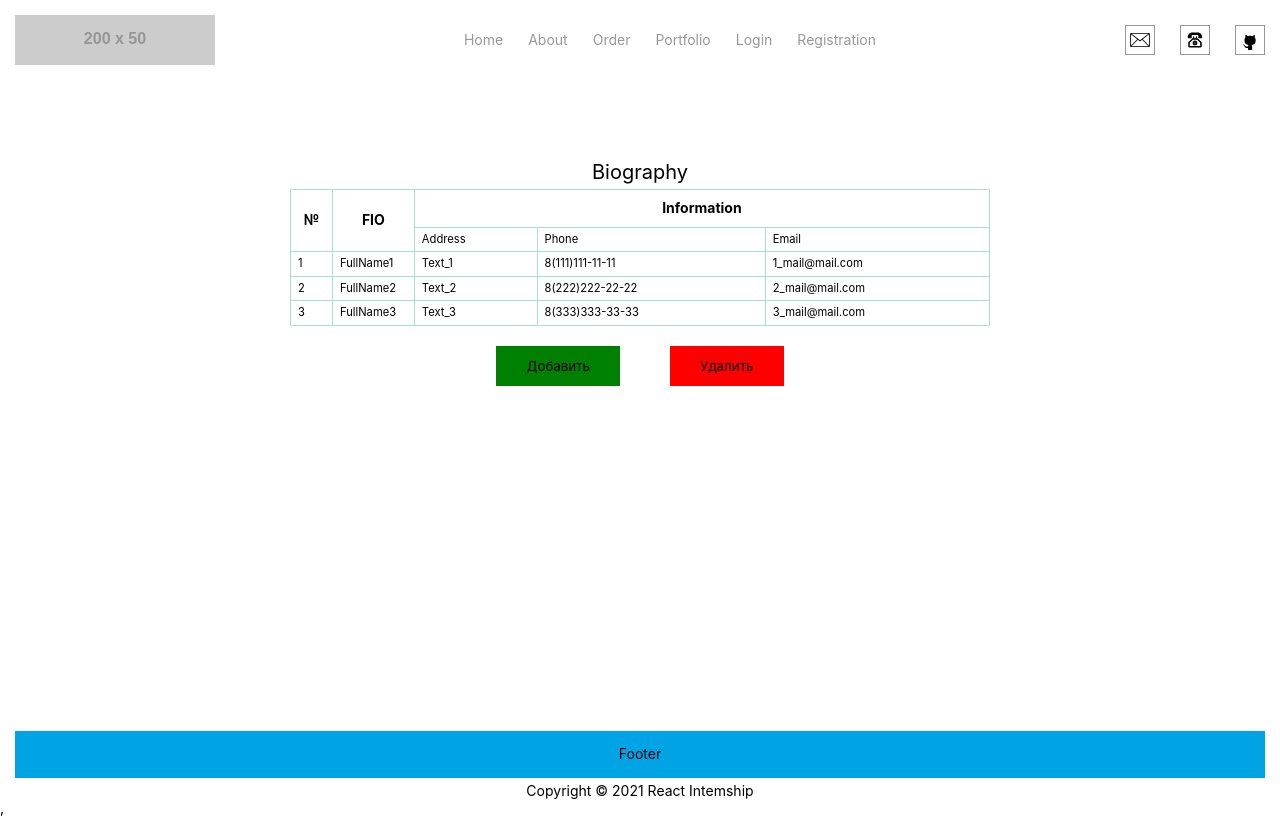
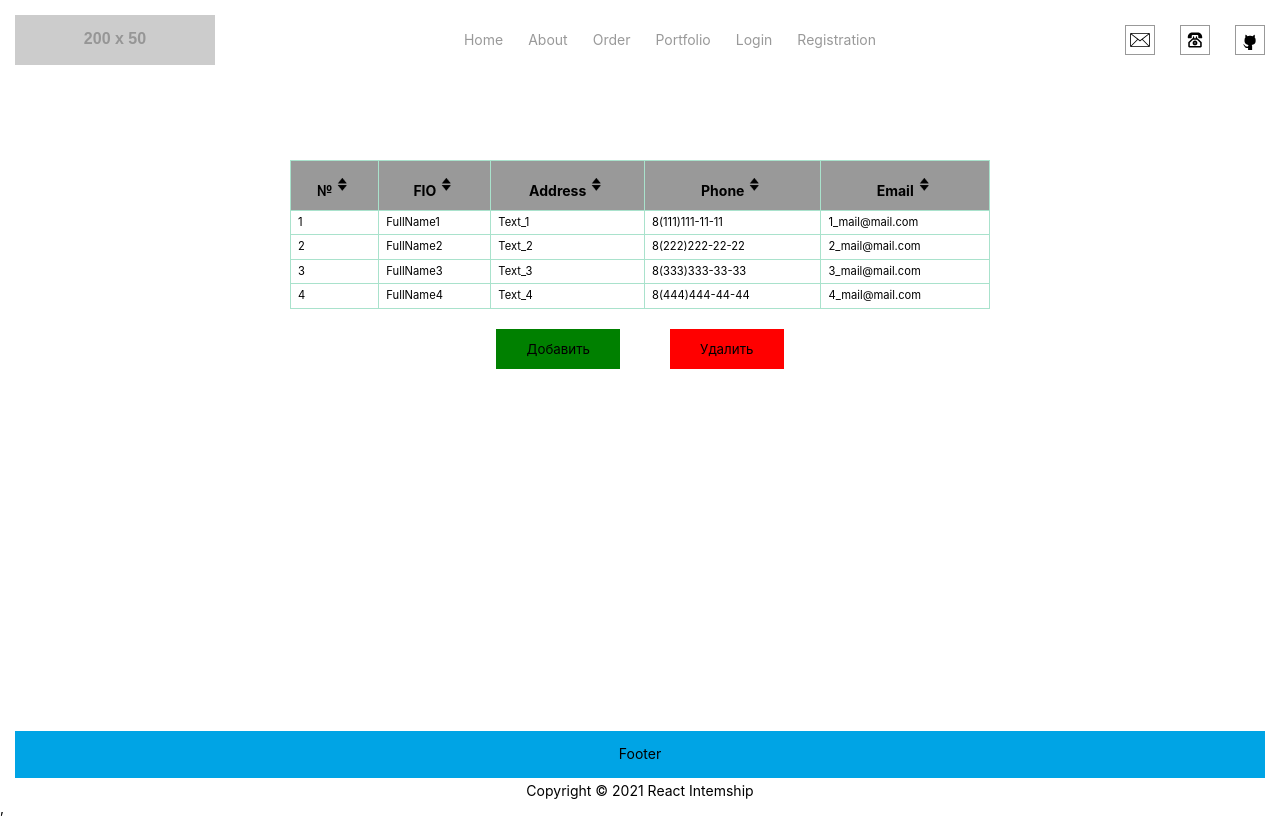
Before and after one commit to Lapitskyi/landing, a React (Create React App) app: page / in a window 1280 px wide. Built offline with nearby package versions, Linux system fonts and the light colour scheme.

Commit message:
refactoring table

```diff
--- a/src/components/Home/ Biography/Biography.jsx
+++ b/src/components/Home/ Biography/Biography.jsx
@@ -1,6 +1,9 @@
 import React, {useState} from "react"
 
 import s from "./Biography.module.scss"
+import TableItem from "./TabelItem/TableItem";
+import TableItemInput from "./TableItemInput/TableItem.Input";
+import TableHeader from "./TableHeader/TableHeader";
 
 
 let biographyArray = [
@@ -31,6 +34,15 @@ let biographyArray = [
                 {id: 3, text: "3_mail@mail.com"}
             ]
         },
+        {
+            id: 4,
+            name: "FullName4",
+            info: [
+                {id: 1, text: "Text_4"},
+                {id: 2, text: "8(444)444-44-44"},
+                {id: 3, text: "4_mail@mail.com"}
+            ]
+        },
 
     ]
 ;
@@ -39,32 +51,31 @@ let biographyArray = [
 let Biography = (props) => {
 
     const [biography, setBiography] = useState(biographyArray);
-    const [addNewText, setAddNewText] = useState('');
+    const [addText, setAddText] = useState('');
     const [editMode, setEdinMode] = useState(false);
 
 
-    const activateEditMode = () => {
+    const activateEditMode = (id) => {
         setEdinMode(true);
+        updateText(id)
     }
 
-    const deactivateEditMode = () => {
+    const deactivateEditMode = (id) => {
         setEdinMode(false);
     }
 
 
-    const onNewText = (e, id) => {
-        setBiography([
-            ...biography.map((item) => {
-                if (item.id === id) {
-                    return {
-                        ...item, name: addNewText
-                    }
-                }
-                return item
-            })
-        ]);
-        // setAddNewText("");
-
+    const updateText = (id, addNewText) => {
+        // setBiography([
+        //     ...biography.map((item) => {
+        //         if (item.id === id) {
+        //             return {
+        //                 ...item, name:addNewText
+        //             }
+        //         }
+        //         return item
+        //     })
+        // ]);
     }
 
     const addTable = () => {
@@ -80,12 +91,9 @@ let Biography = (props) => {
         setBiography([
             ...biography, newBiography
         ])
-
-        console.log("Старый обьект", biography)
     }
 
     const removeTable = () => {
-
         let b = [...biography];
         b.pop();
         setBiography(b)
@@ -94,89 +102,46 @@ let Biography = (props) => {
 
     }
     const onSort = () => {
-        let s = [...biography]
-        s.sort((a, b) => a.id > b.id ? -1 : 1)
-        setBiography(s)
-
-        console.log("Старый обьект", biography)
-        console.log("Новый обьект", s)
+        setBiography([
+            ...biography.sort((a, b) => a.id - b.id ? -1 : 1)
+        ])
     }
 
 
     return (
         <div className={s.inner}>
             <table>
-                <caption>Biography</caption>
                 <thead>
-                <tr>
-                    <th rowSpan="2" onClick={() => {
-                        onSort('id')
-                    }}>№
-                    </th>
-                    <th rowSpan="2">FIO</th>
-                    <th colSpan="3">Information</th>
-                </tr>
-                <tr>
-                    <td onClick={() => {
-                        onSort('address')
-                    }}>Address
-                    </td>
-                    <td onClick={() => {
-                        onSort('phone')
-                    }}>Phone
-                    </td>
-                    <td onClick={() => {
-                        onSort('email')
-                    }}>Email
-                    </td>
-                </tr>
+                    <TableHeader
+                    onSort={onSort}
+                    />
                 </thead>
+
                 <tbody>
-                {
+                {!editMode &&
                     biography.map((item) =>
-                        <tr key={item.id}>
-                            <td> {item.id} </td>
+                        <TableItem
+                            activateEditMode={activateEditMode}
+                            key={item.id}
+                            id={item.id}
+                            name={item.name}
+                            info={item.info}
+                        />
+                    )
+                }
+                {editMode &&
+                    biography.map((item) =>
+                        <TableItemInput
+                            deactivateEditMode={deactivateEditMode}
+                            setAddText={setAddText}
+                            key={item.id}
+                            id={item.id}
+                            name={item.name}
+                            info={item.info}
+                        />
+                    )
+                }
 
-                            {!editMode &&
-                            <>
-                                <td onDoubleClick={activateEditMode}>
-                                    {item.name}
-                                </td>
-                                {item.info.map((info) =>
-                                    <td key={info.id} onDoubleClick={activateEditMode}>
-                                        {info.text}
-                                    </td>
-                                )}
-                            </>
-                            }
-
-                            {editMode &&
-                            <>
-                                <td autoFocus={true}
-                                    onBlur={deactivateEditMode}>
-                                    <input
-                                        type="text"
-                                        placeholder=""
-                                        value={item.name}
-
-                                        onChange={(e) => onNewText(setAddNewText(e.target.value), (item.id), (item.name))}
-                                    />
-                                </td>
-                                {item.info.map((info) =>
-                                    <td key={info.id}>
-                                        <input
-                                            type="text"
-                                            placeholder=""
-                                            value={info.text}
-                                            autoFocus={true}
-                                            onChange={onNewText}
-                                        />
-                                    </td>
-                                )}
-                            </>
-                            }
-                        </tr>
-                    )}
                 </tbody>
             </table>
 
--- a/src/components/Home/ Biography/Biography.module.scss
+++ b/src/components/Home/ Biography/Biography.module.scss
@@ -1,4 +1,5 @@
-.inner{
+
+.inner {
   width: 700px;
   margin: 0 auto;
 }
@@ -9,44 +10,75 @@ table {
   border-collapse: collapse;
 
 }
-caption{
+
+caption {
   margin-bottom: 5px;
   font-size: 20px;
 }
 
 th {
+
+
   padding: 10px;
   border: 1px solid #A9E2CC;
+  background-color: #999999;
 }
 
-th:last-child{
-  width: 500px;
-}
 td {
+
   font-size: 0.8em;
   padding: 5px 7px;
   border: 1px solid #A9E2CC;
 }
 
 
-
-.btn__box{
+.btn__box {
   margin-top: 20px;
   text-align: center;
 
 }
 
 
-.btn{
+.btn {
   padding: 12px 30px;
   background-color: green;
 }
 
-.btn+.btn{
+.btn + .btn {
   margin-left: 50px;
   background-color: red;
 }
 
-.btnUpd{
+.btnUpd {
   background-color: #888;
 }
+
+.table__header{
+  display: flex;
+  justify-content: space-between;
+}
+.table__headerText{
+  display: inline-block;
+
+
+}
+.table__headerBtn {
+  display: inline-block;
+
+  position: relative;
+
+  width: 20px;
+  height: 25px;
+  border: none;
+  background: none;
+
+}
+
+.table__headerBtnIcon {
+
+  position: absolute;
+  width: 100%;
+  height: 100%;
+  top: 0;
+  left: 0;
+}
--- /dev/null
+++ b/src/components/Home/ Biography/TabelItem/TableItem.jsx
@@ -0,0 +1,21 @@
+import React from 'react';
+
+
+const TableItem = (props) => {
+    const {id, name, info} = props;
+
+    return (
+        <tr onDoubleClick={(e)=>{props.activateEditMode(id)}}>
+            <td> {id}</td>
+            <td> {name}</td>
+            {info.map((info) =>
+                <td key={info.id}>
+                    {info.text}
+                </td>
+            )}
+        </tr>
+    )
+
+}
+
+export default TableItem;
--- /dev/null
+++ b/src/components/Home/ Biography/TableHeader/TableHeader.jsx
@@ -0,0 +1,47 @@
+import React from 'react';
+import s from '../Biography.module.scss'
+import arrows from '../../../../assets/icon/arrows.png'
+
+const TableHeader = (props) => {
+    return (
+        <>
+            <tr  >
+                <th >
+                     <div className={s.table__headerText}>№</div>
+                    <button className={s.table__headerBtn} onClick={(e)=>{props.onSort(e)}}>
+                        <img className={s.table__headerBtnIcon} src={arrows} alt="arrows"/>
+                    </button>
+                </th>
+                <th>
+                    <div className={s.table__headerText}>FIO</div>
+                    <button className={s.table__headerBtn} onClick={(e)=>{props.onSort(e)}}>
+                        <img className={s.table__headerBtnIcon} src={arrows} alt="arrows"/>
+                    </button>
+                </th>
+                <th>
+                    <div className={s.table__headerText}>Address</div>
+                    <button className={s.table__headerBtn} onClick={(e)=>{props.onSort(e)}}>
+                        <img className={s.table__headerBtnIcon} src={arrows} alt="arrows"/>
+                    </button>
+                </th>
+                <th>
+                    <div className={s.table__headerText}>Phone</div>
+                    <button className={s.table__headerBtn} onClick={(e)=>{props.onSort(e)}}>
+                        <img className={s.table__headerBtnIcon} src={arrows} alt="arrows"/>
+                    </button>
+                </th>
+                <th>
+                    <div className={s.table__headerText}>Email</div>
+                    <button className={s.table__headerBtn} onClick={(e)=>{props.onSort(e)}}>
+                        <img className={s.table__headerBtnIcon} src={arrows} alt="arrows"/>
+                    </button>
+                </th>
+            </tr>
+
+
+        </>
+
+    )
+}
+
+export default TableHeader;
--- /dev/null
+++ b/src/components/Home/ Biography/TableItemInput/TableItem.Input.jsx
@@ -0,0 +1,37 @@
+import React from 'react';
+
+
+const TableItemInput = (props) => {
+    const {id, name, info} = props;
+
+    return (
+        <tr onDoubleClick={props.deactivateEditMode}>
+            <td> {id}</td>
+            <td>
+                <input
+                    type="text"
+                    placeholder=""
+                    value={name}
+                    onChange={(e) => {
+                        props.setAddText(e.target.value)
+                    }}
+                />
+            </td>
+            {info.map((info) =>
+                <td key={info.id}>
+                    <input
+                        type="text"
+                        placeholder=""
+                        value={info.text}
+                        onChange={(e) => {
+                            props.setAddText(e.target.value)
+                        }}
+                    />
+                </td>
+            )}
+        </tr>
+    )
+
+}
+
+export default TableItemInput;
```
Also changed, not shown: src/assets/icon/arrows.png (added), src/assets/icon/arrows.svg (added).
